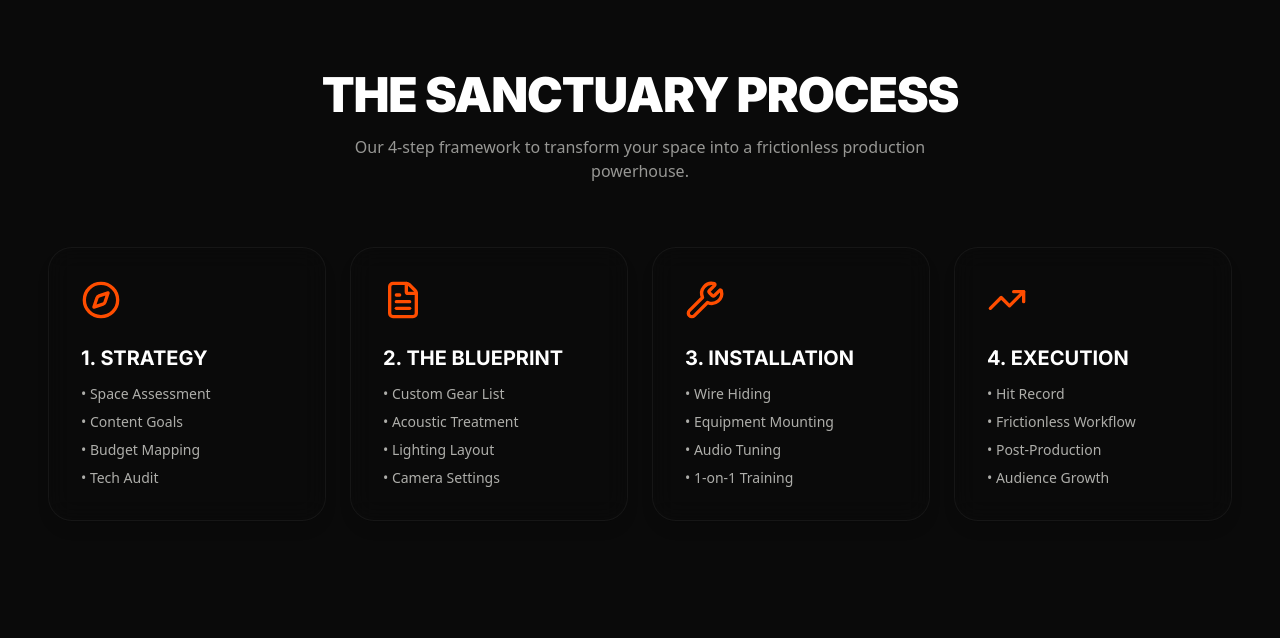
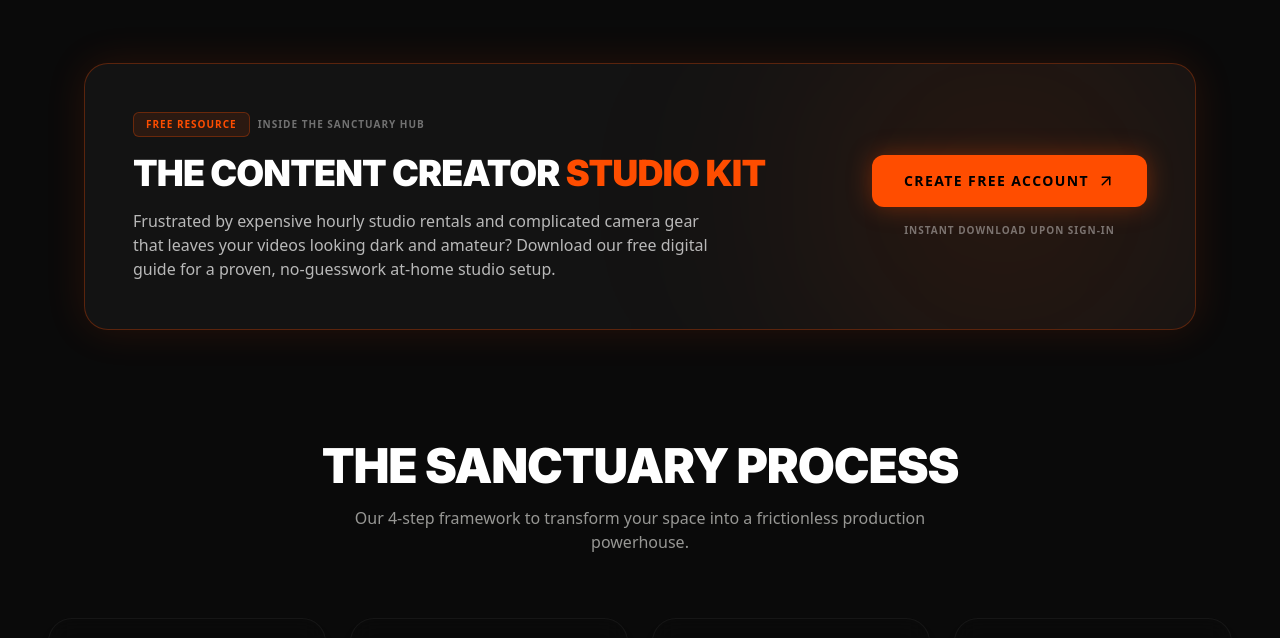
Before and after one commit to mikemillermedia/riseandrendercrc, a React (Vite) app: page / in a window 1280 px wide. Shown: the part 1913-2551 px from the top of the page. Built offline with nearby package versions, Linux system fonts and the light colour scheme; no server answers.

Commit message:
Update LandingPage.tsx

```diff
--- a/LandingPage.tsx
+++ b/LandingPage.tsx
@@ -2,7 +2,7 @@ import React, { useState, useEffect } from 'react';
 import { motion } from 'framer-motion';
 import { useNavigate } from 'react-router-dom';
 import {
-  Star, CheckCircle2, TrendingUp, FileText, Wrench, Compass, Tag
+  Star, CheckCircle2, TrendingUp, FileText, Wrench, Compass, Tag, ArrowUpRight
 } from 'lucide-react';
 import BrandLogo from './components/BrandLogo';
 
@@ -193,7 +193,56 @@ const LandingPage: React.FC = () => {
       <div className="relative z-40 w-full h-32 bg-gradient-to-b from-transparent to-[#0a0a0a] pointer-events-none -mb-1" />
 
       {/* PROCESS & PRICING SECTION */}
-      <div id="pricing-section" className="relative z-40 bg-[#0a0a0a] w-full pt-10 scroll-m-20">
+      <div id="pricing-section" className="relative z-40 bg-[#0a0a0a] w-full pt-4 scroll-m-20">
+
+        {/* FREE ASSET VAULT TEASER SECTION */}
+        <section className="py-12 md:py-16 px-5 max-w-6xl mx-auto relative z-20">
+          <motion.div
+            initial="hidden" whileInView="show" viewport={{ once: true, margin: "-50px" }} variants={fadeUp}
+            className="bg-[#131313] border border-[#ff4d00]/30 rounded-3xl p-8 md:p-12 relative overflow-hidden shadow-[0_0_40px_rgba(255,77,0,0.12)]"
+          >
+            {/* Orange Background Glow */}
+            <div className="absolute top-1/2 right-0 -translate-y-1/2 w-96 h-96 bg-[#ff4d00]/10 rounded-full blur-[120px] pointer-events-none" />
+
+            <div className="relative z-10 flex flex-col md:flex-row items-center justify-between gap-10">
+
+              {/* Content Side */}
+              <div className="flex-1 text-center md:text-left space-y-4">
+                <div className="flex items-center justify-center md:justify-start gap-2">
+                  <span className="bg-[#ff4d00]/10 border border-[#ff4d00]/30 text-[#ff4d00] text-[10px] font-black uppercase tracking-widest px-3 py-1 rounded-md inline-block">
+                    Free Resource
+                  </span>
+                  <span className="text-white/40 text-[10px] font-bold uppercase tracking-widest">
+                    Inside The Sanctuary Hub
+                  </span>
+                </div>
+
+                <h2 className="text-3xl md:text-4xl font-black uppercase tracking-tight text-white leading-tight">
+                  The Content Creator <span className="text-[#ff4d00]">Studio Kit</span>
+                </h2>
+
+                <p className="text-white/70 text-sm md:text-base leading-relaxed max-w-xl mx-auto md:mx-0">
+                  Frustrated by expensive hourly studio rentals and complicated camera gear that leaves your videos looking dark and amateur?
+                  Download our free digital guide for a proven, no-guesswork at-home studio setup.
+                </p>
+              </div>
+
+              {/* Action Side */}
+              <div className="shrink-0 w-full md:w-auto flex flex-col items-center">
+                <button
+                  onClick={() => navigate('/login')}
+                  className="w-full md:w-auto bg-[#ff4d00] hover:bg-orange-500 text-black font-black uppercase tracking-widest px-8 py-4 rounded-xl text-sm flex items-center justify-center gap-2 shadow-[0_0_25px_rgba(255,77,0,0.35)] transition-all hover:scale-105"
+                >
+                  Create Free Account <ArrowUpRight size={18} />
+                </button>
+                <p className="text-white/40 text-[10px] uppercase tracking-widest font-bold mt-4 text-center">
+                  Instant Download Upon Sign-In
+                </p>
+              </div>
+
+            </div>
+          </motion.div>
+        </section>
 
         {/* THE 4-STEP SANCTUARY PROCESS */}
         <section className="py-12 relative z-10 w-full">
```
